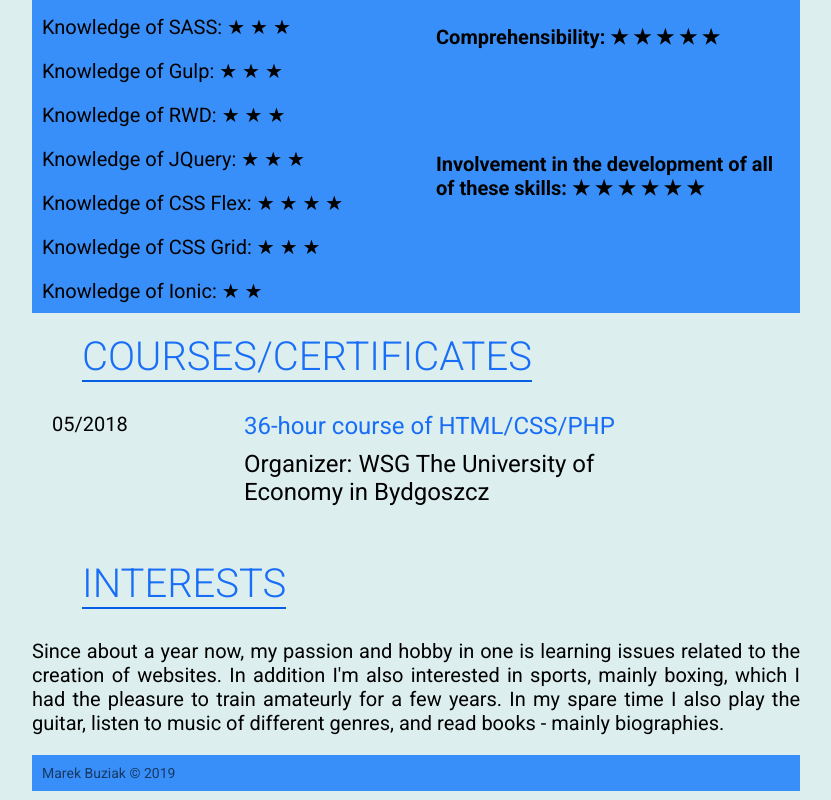
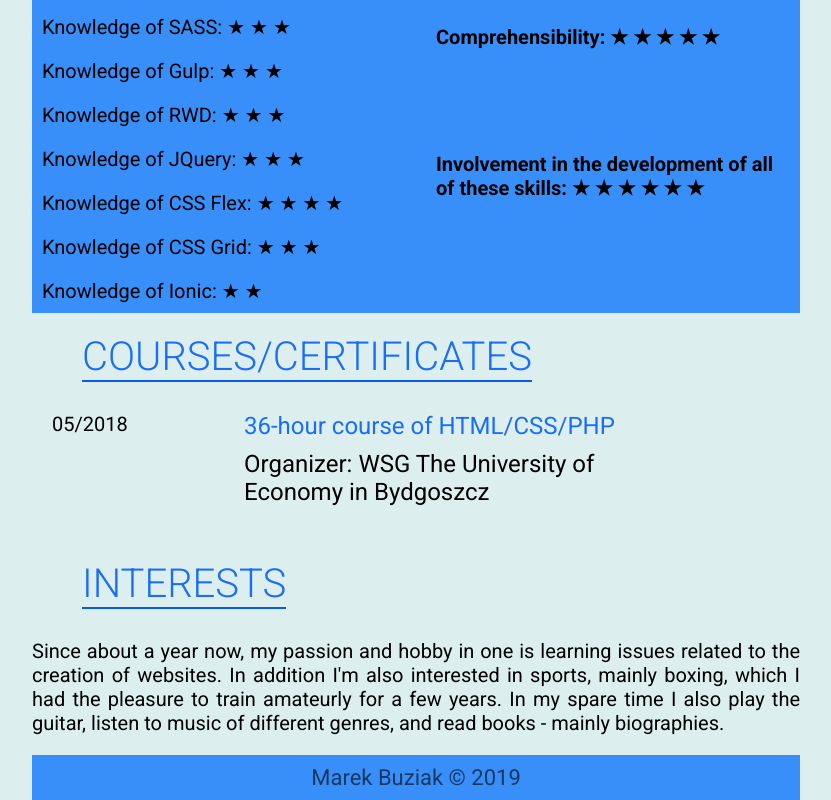
Before and after one commit to marek-buziak/myCV, a plain HTML site: page index.html in a window 1280 px wide. Shown: the part 2168-2968 px from the top of the page, without its empty margins (224-1055 px from the left). Drawn offline with Linux system fonts and the light colour scheme.

Commit message:
Update style.css

```diff
--- a/style.css
+++ b/style.css
@@ -159,9 +159,9 @@ body{
 
 .permission p{
     color: black;
-    font-size: .7em;
+    font-size: 1.1rem;
     opacity: .6;
-    text-align: justify;
+    text-align: center;
 }
 
   .scrollUp{
```
